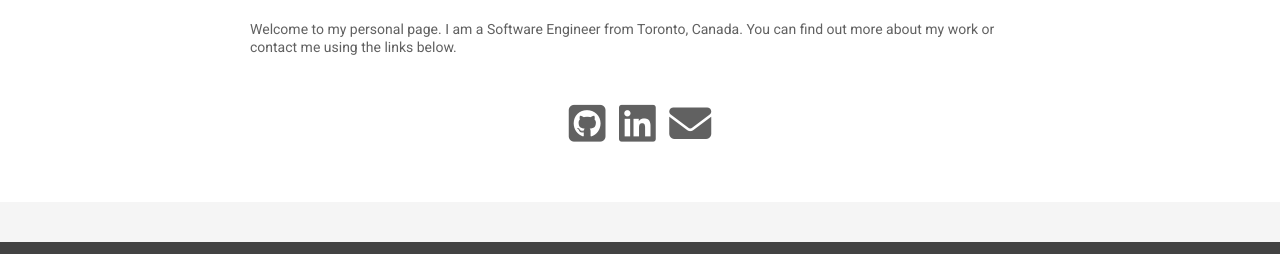
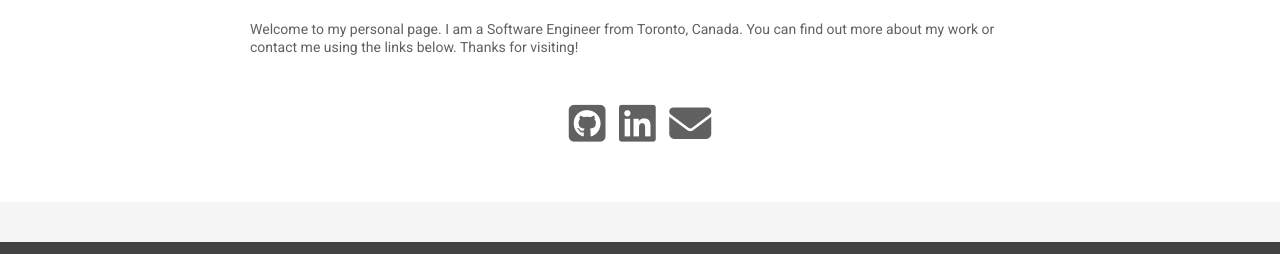
Before and after one commit to umairidris/umairidris.github.io, a plain HTML site: page index.html in a window 1280 px wide. Shown: the part 248-502 px from the top of the page. Drawn offline with nearby package versions, Linux system fonts and the light colour scheme.

Commit message:
Update site

```diff
--- a/index.html
+++ b/index.html
@@ -43,7 +43,7 @@
             <div class="mdl-card mdl-cell mdl-cell--12-col">
               <div class="mdl-card__supporting-text">
                 <h4>Hi, I'm Umair.</h4>
-                Welcome to my personal page. I am a Software Engineer from Toronto, Canada. You can find out more about my work or contact me using the links below.
+                Welcome to my personal page. I am a Software Engineer from Toronto, Canada. You can find out more about my work or contact me using the links below. Thanks for visiting!
                 <br/></br/><br/>
                 <center>
                     <a href="https://github.com/umairidris" class="fa fa-github-square fa-3x"></a>
```
